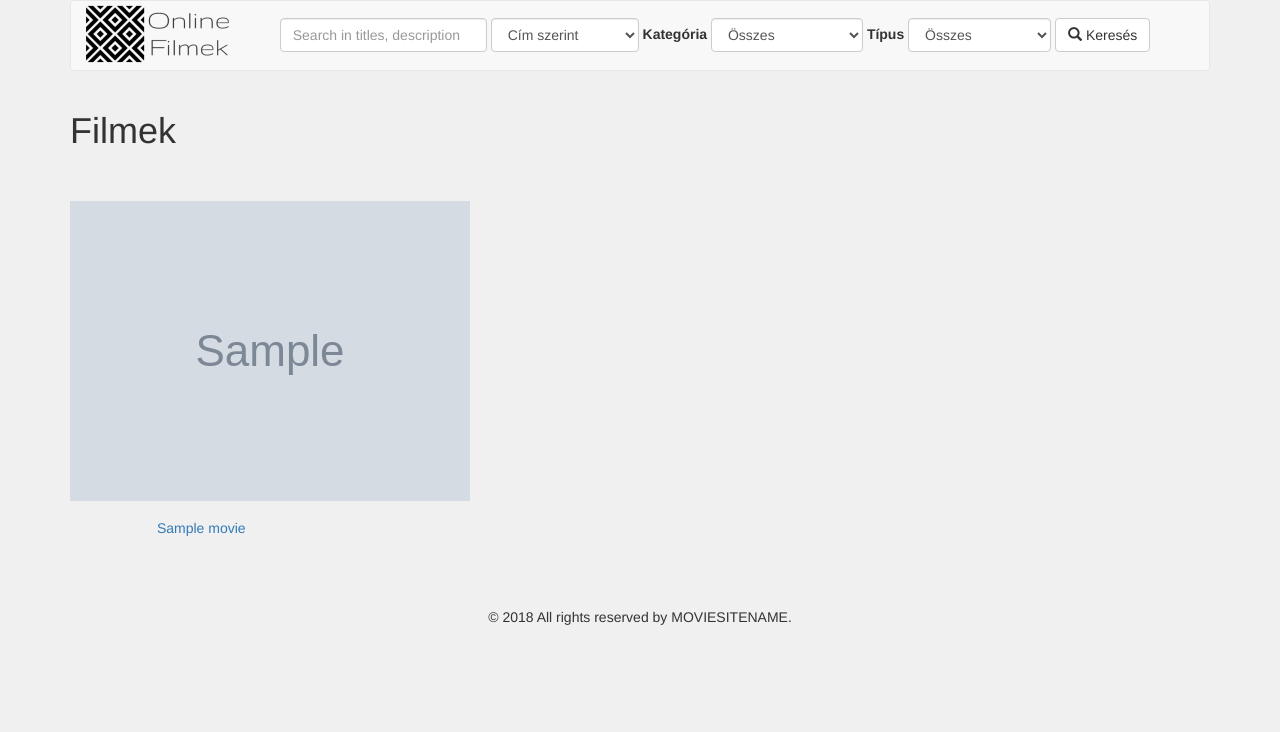
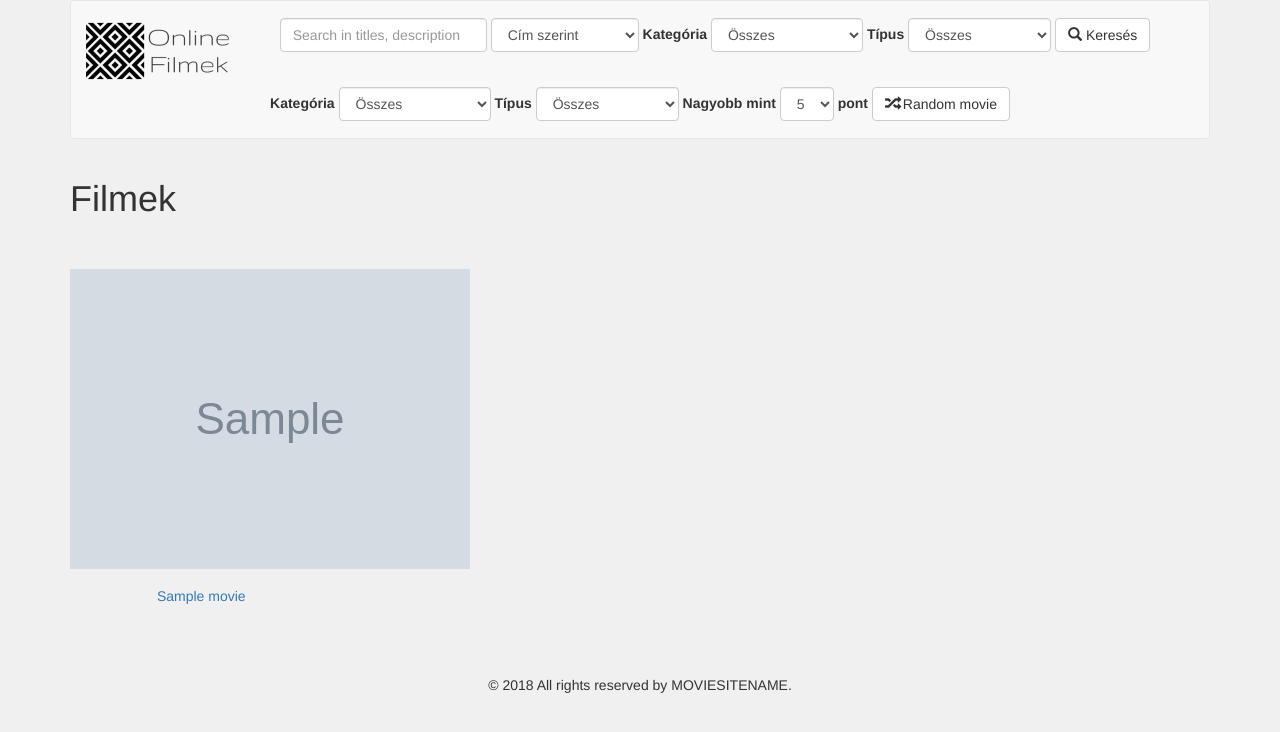
Before and after one commit to sooserno20/filmezz, a Django app: page / in a window 1280 px wide. Shown: the top 732 px of the page. Run offline with Django 3.2, Linux system fonts and the light colour scheme; tables that the repository leaves empty hold one stand-in row (values such as "Sample post"); grey boxes marked "Sample" are stand-in pictures; some libraries are stand-ins or nearby versions.

Commit message:
Implemented random movie, fixed bug html selects doesn't keep selected option after search

```diff
--- a/core/templates/core/base.html
+++ b/core/templates/core/base.html
@@ -19,7 +19,7 @@
     {% block header %}
         <nav class="navbar navbar-default">
             <div class="container-fluid">
-                <div class="navbar-header">
+                <div class="navbar-header margin-top-17">
                     <a href="{% url 'movie-list' %}">
                         <img src="{% static 'images/logo.png' %}" width="150"/>
                     </a>
@@ -35,26 +35,27 @@
                             </div>
                             <div class="form-group">
                                 <select name="search_by" class="form-control">
-                                    <option value="title" selected>Cím szerint</option>
-                                    <option value="actors">Színész szerint</option>
-                                    <option value="directors">Rendező szerint</option>
+                                    {# TODO: refactor if, make a template or filter or cookies in views? #}
+                                    <option value="title" {% if request.GET.search_by == 'title' %}selected {% endif %}>Cím szerint</option>
+                                    <option value="actors" {% if request.GET.search_by == 'actors' %}selected {% endif %}>Színész szerint</option>
+                                    <option value="directors" {% if request.GET.search_by == 'directors' %}selected {% endif %}>Rendező szerint</option>
                                 </select>
                             </div>
                             <div class="form-group">
-                                <label for="exampleInputEmail3">Kategória</label>
-                                <select name="category" class="form-control">
-                                    <option value='All' selected>Összes</option>
+                                <label for="category">Kategória</label>
+                                <select name="category" class="form-control" id="category">
+                                    <option value='all' selected>Összes</option>
                                     {% for option in category_options %}
-                                        <option value={{ option }}>{{ option }}</option>
+                                        <option value={{ option }} {% if request.GET.category == option %}selected {% endif %}>{{ option }}</option>
                                     {% endfor %}
                                 </select>
                             </div>
                             <div class="form-group">
-                                <label for="exampleInputEmail3">Típus</label>
-                                <select name="type" class="form-control">
-                                    <option value='All' selected>Összes</option>
-                                    <option value='movie'>Csak filmek</option>
-                                    <option value='series'>Csak sorozatok</option>
+                                <label for="type">Típus</label>
+                                <select name="type" class="form-control" id="type">
+                                    <option value='all' {% if request.GET.type == 'all' %}selected {% endif %}>Összes</option>
+                                    <option value='movie' {% if request.GET.type == 'movie' %}selected {% endif %}>Csak filmek</option>
+                                    <option value='series' {% if request.GET.type == 'series' %}selected {% endif %}>Csak sorozatok</option>
                                 </select>
                             </div>
                             <button type="submit" value="Search" class="btn btn-default">
@@ -64,6 +65,60 @@
                     </div>
                 </center>
             </div>
+
+            <div class="container-fluid">
+                <center>
+                    <div class="margin-bottom-17">
+
+                        <form method="GET" action="{% url 'random-movie' %}" class="form-inline">
+                            <div class="form-group">
+                                <label for="category">Kategória</label>
+                                <select name="category" class="form-control" id="category">
+                                    <option value='all' selected>Összes</option>
+                                    {% for option in category_options %}
+                                        <option value={{ option }} {% if request.GET.category == option %}selected {% endif %}>{{ option }}</option>
+                                    {% endfor %}
+                                </select>
+                            </div>
+                            <div class="form-group">
+                                <label for="type">Típus</label>
+                                <select name="type" class="form-control" id="type">
+                                    <option value='all' {% if request.GET.type == 'all' %}selected {% endif %}>Összes</option>
+                                    <option value='movie' {% if request.GET.type == 'movie' %}selected {% endif %}>Csak filmek</option>
+                                    <option value='series' {% if request.GET.type == 'series' %}selected {% endif %}>Csak sorozatok</option>
+                                </select>
+                            </div>
+                            <div class="form-group">
+                                <label for="imdb_score">Nagyobb mint</label>
+                                <select name="imdb_score" class="form-control" id="imdb_score">
+                                    {# range in django template #}
+                                    {% for i in "x"|ljust:"10" %}
+                                        {% if request.GET.imdb_score %}
+                                            <option value="{{ forloop.counter0 }}"
+                                                    {% if request.GET.imdb_score == forloop.counter0|stringformat:"i" %}selected {% endif %}>
+                                                {{ forloop.counter0 }}
+                                            </option>
+                                        {% else %}
+                                            {% if forloop.counter0 == 5 %}
+                                                <option value="5" selected>5</option>
+                                            {% else %}
+                                                <option value="{{ forloop.counter0 }}">
+                                                    {{ forloop.counter0 }}
+                                                </option>
+                                            {% endif %}
+                                        {% endif %}
+                                    {% endfor %}
+                                </select>
+                                <label for="imdb_score">pont</label>
+                            </div>
+                            <button type="submit" value="Search" class="btn btn-default">
+                                <span class="glyphicon glyphicon-random"></span>&nbsp;Random movie
+                            </button>
+                        </form>
+                    </div>
+                </center>
+            </div>
+
         </nav>
     {% endblock %}
     {% block content %}
--- a/core/templates/core/movie_list.html
+++ b/core/templates/core/movie_list.html
@@ -8,7 +8,7 @@
     </div>
     <div class="row">
         {% for movie in movie_list %}
-            <div class="col-lg-3 col-md-3 col-sm-4 text-center" style="padding-top: 10px; padding-bottom: 10px;">
+            <div class="col-lg-3 col-md-3 col-sm-4 text-center" style="padding-top: 10px; padding-bottom: 10px; ">
                 <a href="{% url 'movie-detail' movie.id %}">
                     {% if movie.image_url %}
                         {# {% cloudinary movie.image width=165 height=245 crop="fill" %} #}
@@ -24,7 +24,6 @@
                 </h5>
             </div>
         {% endfor %}
-
     </div>
         <ul class="row list-unstyled">
         </ul>
--- a/core/views.py
+++ b/core/views.py
@@ -1,8 +1,10 @@
 from django.http import HttpResponseRedirect, HttpResponse
+from django.urls import reverse
 from django.views.generic import DetailView, ListView
 from django.db.models import Q
 from .models import Movie, Category, MovieLink
 import unicodedata
+import random
 import requests
 
 
@@ -34,10 +36,14 @@ class MovieList(ListView):
         return data
 
     def get_queryset(self):
+        id = self.request.GET.get('id', None)
         search_by = self.request.GET.get('search_by', None)
         search = self.request.GET.get('search', None)
         category = self.request.GET.get('category', None)
         type = self.request.GET.get('type', None)
+
+        if id:
+            return Movie.objects.filter(id=id)
 
         query_filter = []
         if search:
@@ -48,13 +54,13 @@ class MovieList(ListView):
             elif search_by == 'directors':
                 query_filter.append(Q(directors__name__icontains=search))
 
-        if category and category != 'All':
+        if category and category != 'all':
             query_filter.append(Q(categories__name__icontains=category))
 
-        if type and type != 'All':
-            if type == 'Movie':
+        if type and type != 'all':
+            if type == 'movie':
                 query_filter.append(Q(is_series=False))
-            elif type == 'Series':
+            elif type == 'series':
                 query_filter.append(Q(is_series=True))
 
         return self.model.objects.filter(*query_filter)
@@ -80,3 +86,35 @@ def movie_link(request, movie_id, link_id):
         return HttpResponseRedirect(m_link.link)
     else:
         return HttpResponse()
+
+
+def suggest_random_movie(request):
+    random.seed()
+    try:
+        imdb_score = int(request.GET.get('imdb_score', None))
+    except (ValueError, TypeError):
+        imdb_score = None
+    category = request.GET.get('category', None)
+    type_ = request.GET.get('type', None)
+
+    query_filter = []
+    if imdb_score:
+        query_filter.append(Q(imdb_score__gte=imdb_score))
+    if category and category != 'all':
+        query_filter.append(Q(categories__name=category))
+    if type_ and type_ != 'all':
+        if type_ == 'series':
+            query_filter.append(Q(is_series=True))
+        elif type_ == 'movie':
+            query_filter.append(Q(is_series=False))
+
+    query = Movie.objects.filter(*query_filter)
+    get_string = '{0}?id={1}&category={2}&type={3}&imdb_score={4}'
+    if query:
+        random_movie = query[random.randint(0, len(query) - 1)]
+        return HttpResponseRedirect(get_string.format(reverse('movie-list'), random_movie.id,
+                                                      category or 'all', type_ or 'all', imdb_score or 5))
+
+    # this will return empty query in movie list
+    return HttpResponseRedirect(get_string.format(reverse('movie-list'), '-1', category or 'all',
+                                                  type_ or 'all', imdb_score or 5))
--- a/filmezz/urls.py
+++ b/filmezz/urls.py
@@ -23,5 +23,6 @@ urlpatterns = [
     url(r'^$', core.views.MovieList.as_view(), name='movie-list'),
     url(r'^movie/(?P<pk>\d+)$', core.views.MovieDetail.as_view(), name='movie-detail'),
     url(r'^movie/(?P<movie_id>\d+)/(?P<link_id>\d+)$', core.views.movie_link, name='movie-link'),
+    url(r'^random_movie/', core.views.suggest_random_movie, name='random-movie'),
     url(r'^admin/', admin.site.urls),
 ] + static(settings.MEDIA_URL, document_root=settings.MEDIA_ROOT)
--- a/static/css/main.css
+++ b/static/css/main.css
@@ -1,5 +1,9 @@
 .margin-top-17 {
     margin-top: 17px;
+}
+
+.margin-bottom-17 {
+    margin-bottom: 17px;
 }
 
 body {
```
